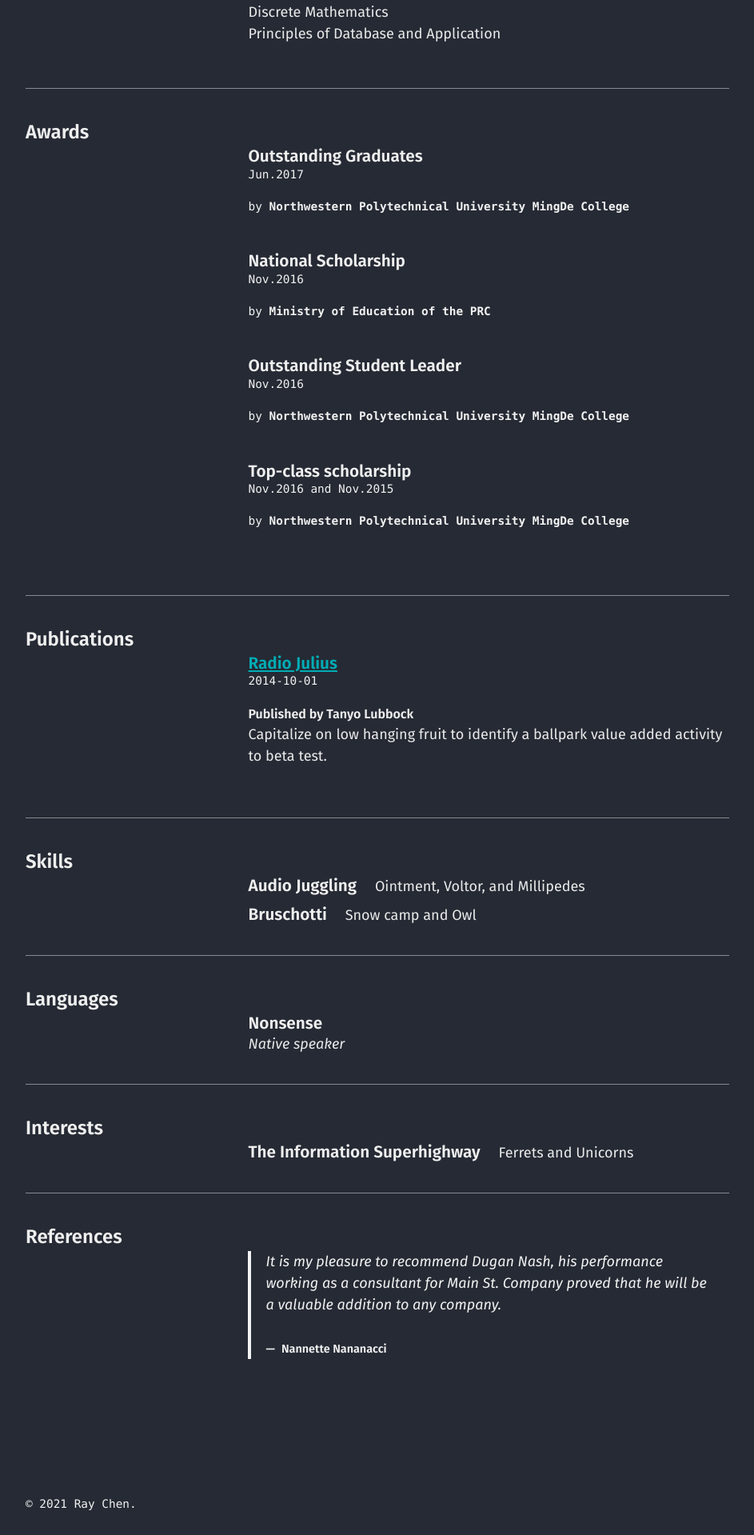
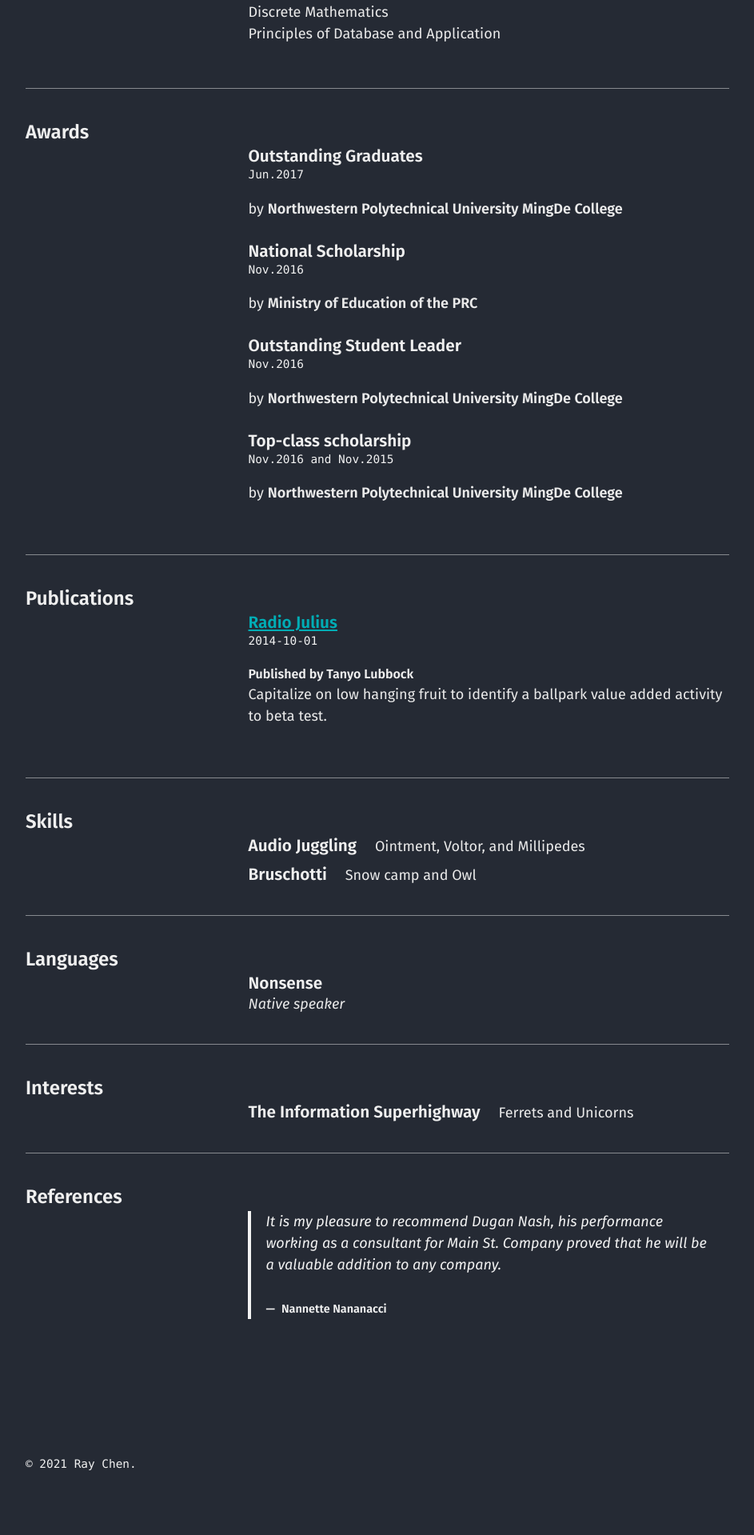
Before and after one commit to chen709847237/chen709847237, a Jekyll site: the page built from cv.md, in a window 1280 px wide. Shown: the part 1620-3539 px from the top of the page at 80% size, without its empty margins (40-983 px from the left). Built offline with Jekyll 4.4.1, drawn with Linux system fonts in a browser that asks for light colours; after the commit the page ends 3488 px from its top, so only the background shows below that.

Commit message:
Update awards.html

```diff
--- a/_includes/cv/awards.html
+++ b/_includes/cv/awards.html
@@ -10,10 +10,10 @@
           <h4 class="title">{{ a.title }}</h4>
         {% endif %}
         {% if a.date %}
-          <div class="date">{{ a.date }}</div>
+          <div class="date-award">{{ a.date }}</div>
         {% endif %}
         {% if a.awarder %}
-          <div class="date-award">by <strong>{{ a.awarder }}</strong></div>
+          <div class="awarder">by <strong>{{ a.awarder }}</strong></div>
         {% endif %}
         {% if a.summary %}
           <div class="summary">{{ a.summary | markdownify }}</div>
```
